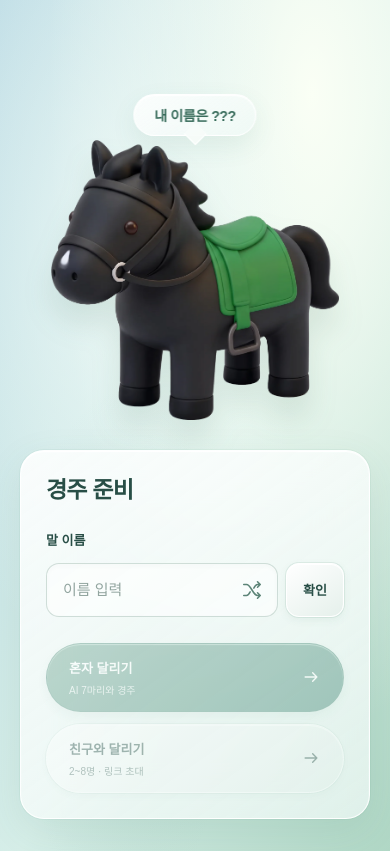
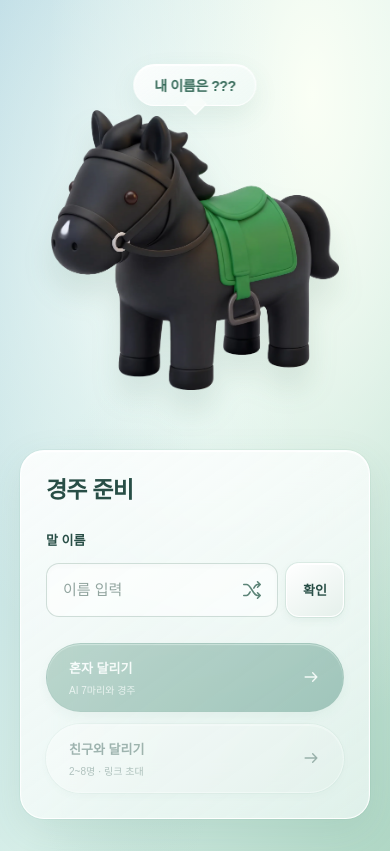
Before and after one commit to meoyaho/gyeongma, a website built with Vite: page index.html in a window 390 px wide. Built offline with nearby package versions, Linux system fonts and the light colour scheme; no server answers; a web font is replaced by a local one.

Commit message:
모바일 top 여백 조정

```diff
--- a/src/interface.css
+++ b/src/interface.css
@@ -178,7 +178,7 @@ dialog::backdrop { background: #254f4660; backdrop-filter: blur(9px); }
   .hero-content { width: 330px; padding: 25px; }
 }
 @media (max-width: 760px) {
-  .horse-figure { width: 288px; height: 288px; max-width: 85.5vw; left: 50%; top: 280px; }
+  .horse-figure { width: 288px; height: 288px; max-width: 85.5vw; left: 50%; top: 250px; }
   #lobby-dialog { position: absolute; inset: 450px 20px auto; transform: none; width: calc(100% - 40px); max-height: none; margin-bottom: calc(48px + env(safe-area-inset-bottom)); }
   .site-header { padding: 18px; }
   .brand { font-size: 15px; padding-right: 15px; }
```
